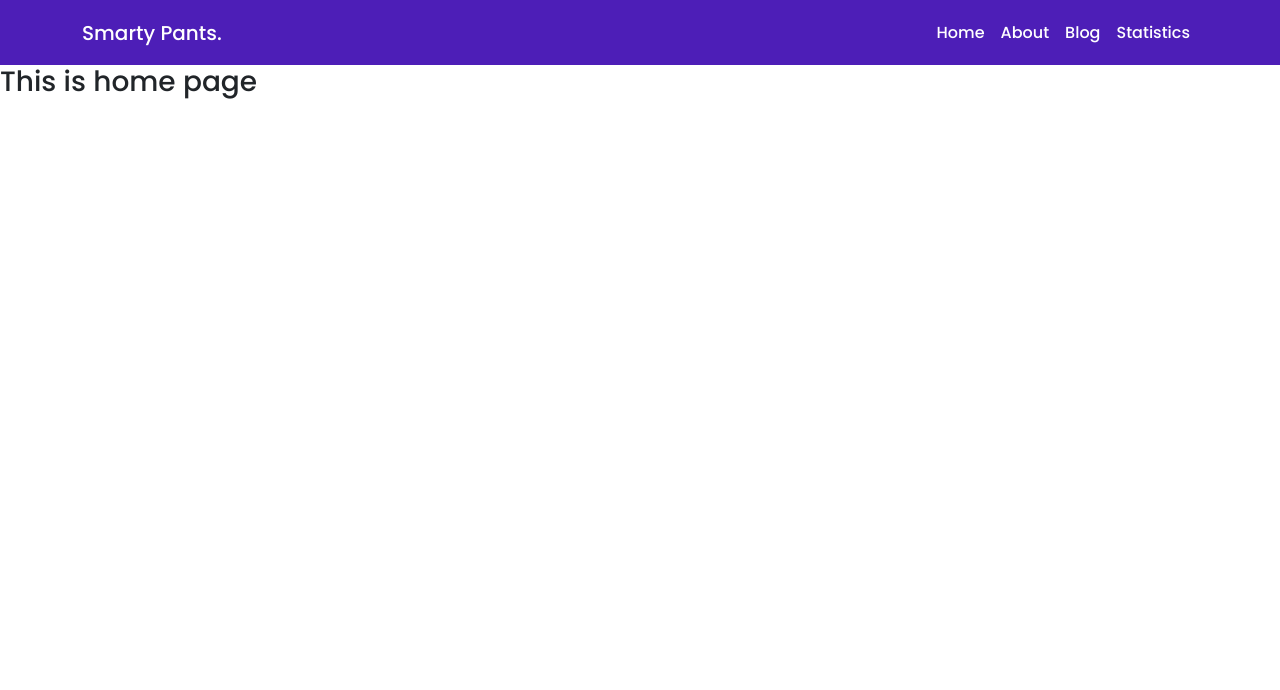
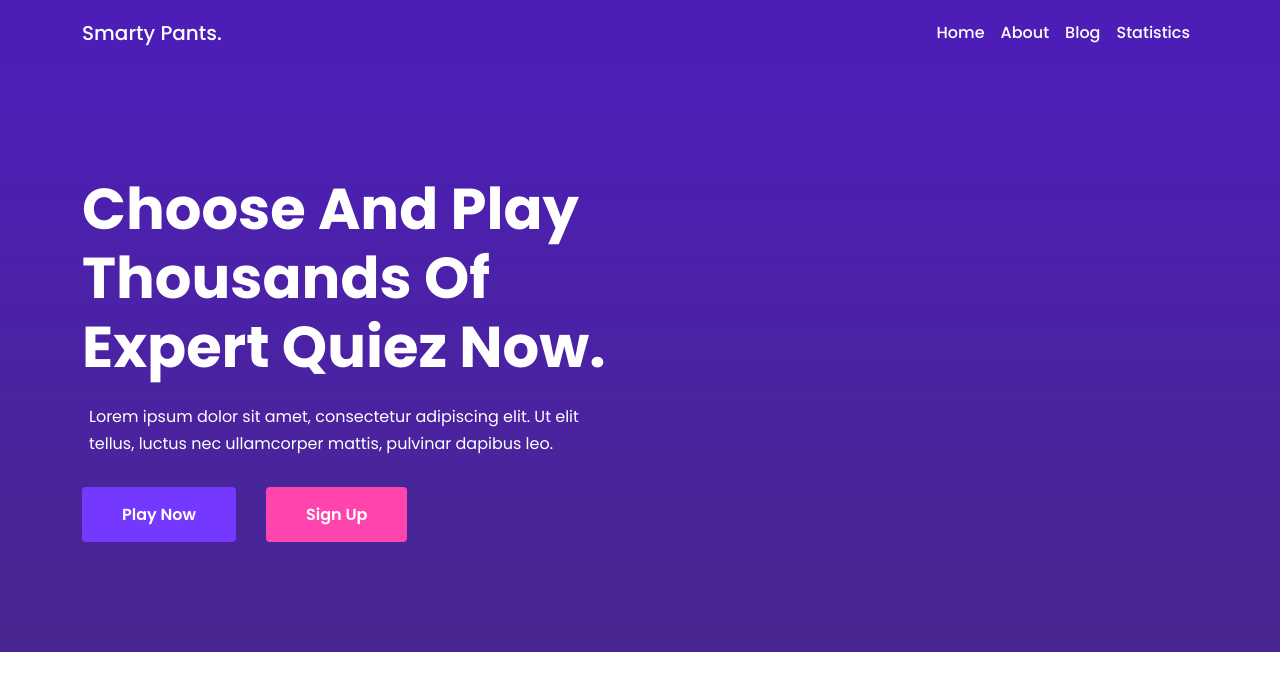
Before and after one commit to nahidthenh/SmartyPants, a React (Vite) app: page / in a window 1280 px wide. Shown: the top 690 px of the page. Built offline with nearby package versions, Linux system fonts and the light colour scheme.

Commit message:
Home page => hero area content done

```diff
--- a/src/components/Home/Home.jsx
+++ b/src/components/Home/Home.jsx
@@ -1,7 +1,25 @@
+import { Col, Container, Row } from "react-bootstrap";
+import { Link } from "react-router-dom";
+
 const Home = () => {
     return (
-        <div>
-            <h3>This is home page</h3>
+        <div className="hero-area-wrap">
+            <Container>
+                <Row>
+                    <Col md={6}>
+                        <div className="hero-area-content">
+                            <h1>Choose and Play thousands of expert Quiez now.</h1>
+                            <p>
+                                Lorem ipsum dolor sit amet, consectetur adipiscing elit. Ut elit tellus, luctus nec ullamcorper mattis, pulvinar dapibus leo.
+                            </p>
+                            <div className="hero-btn-group">
+                                <Link to=''>Play Now</Link>
+                                <Link to=''>Sign Up</Link>
+                            </div>
+                        </div>
+                    </Col>
+                </Row>
+            </Container>
         </div>
     );
 };
--- a/src/index.scss
+++ b/src/index.scss
@@ -5,8 +5,12 @@ $ColorWhite: #fff;
 $ColorBlack:#000;
 $ColorPrimary:#4d1eb7;
 $ColorPrimary2:#7538ff;
+$ColorPrimary2Hover:#6325f0;
 $ColorHero1:#4d1eb7;
 $ColorHero2:#47278F;
+$ColorSecendry:#ff45ad;
+$ColorSecendryHover:#de2b8f;
+
 // =============== Variable CSS End =============== //
 
 
@@ -58,3 +62,60 @@ body {
 }
 
 // =============== Header CSS End =============== //
+
+// =============== Home CSS Start =============== //
+.hero-area-wrap {
+  background-color: transparent;
+  background-image: linear-gradient(180deg, $ColorHero1 0%, $ColorHero2 100%);
+  padding: 110px 0px 110px 0px;
+
+  .hero-area-content {
+    h1 {
+      font-size: 3.6em;
+      color: $ColorWhite;
+      font-weight: 700;
+      line-height: 1.2em;
+      text-transform: capitalize;
+    }
+
+    p {
+      color: $ColorWhite;
+      padding: 20px 7px;
+      font-size: 16px;
+      line-height: 1.7em;
+    }
+
+    .hero-btn-group {
+      a {
+        font-size: 1em;
+        font-weight: 600;
+        line-height: 1.2em;
+        color: $ColorWhite;
+        background-color: $ColorPrimary2;
+        border-style: solid;
+        border-width: 0px 0px 0px 0px;
+        border-radius: 4px 4px 4px 4px;
+        padding: 18px 40px 18px 40px;
+        margin-top: 10px !important;
+        display: inline-block;
+        transition: .3s;
+        margin-right: 30px;
+
+        &:hover {
+          background-color: $ColorPrimary2Hover;
+          transition: .3s;
+        }
+
+        &:last-child {
+          background-color: $ColorSecendry;
+
+          &:hover {
+            background-color: $ColorSecendryHover;
+          }
+        }
+      }
+    }
+  }
+}
+
+// =============== Home CSS End =============== //
```
Also changed, not shown: src/assets/images/hero.jpg (added).
